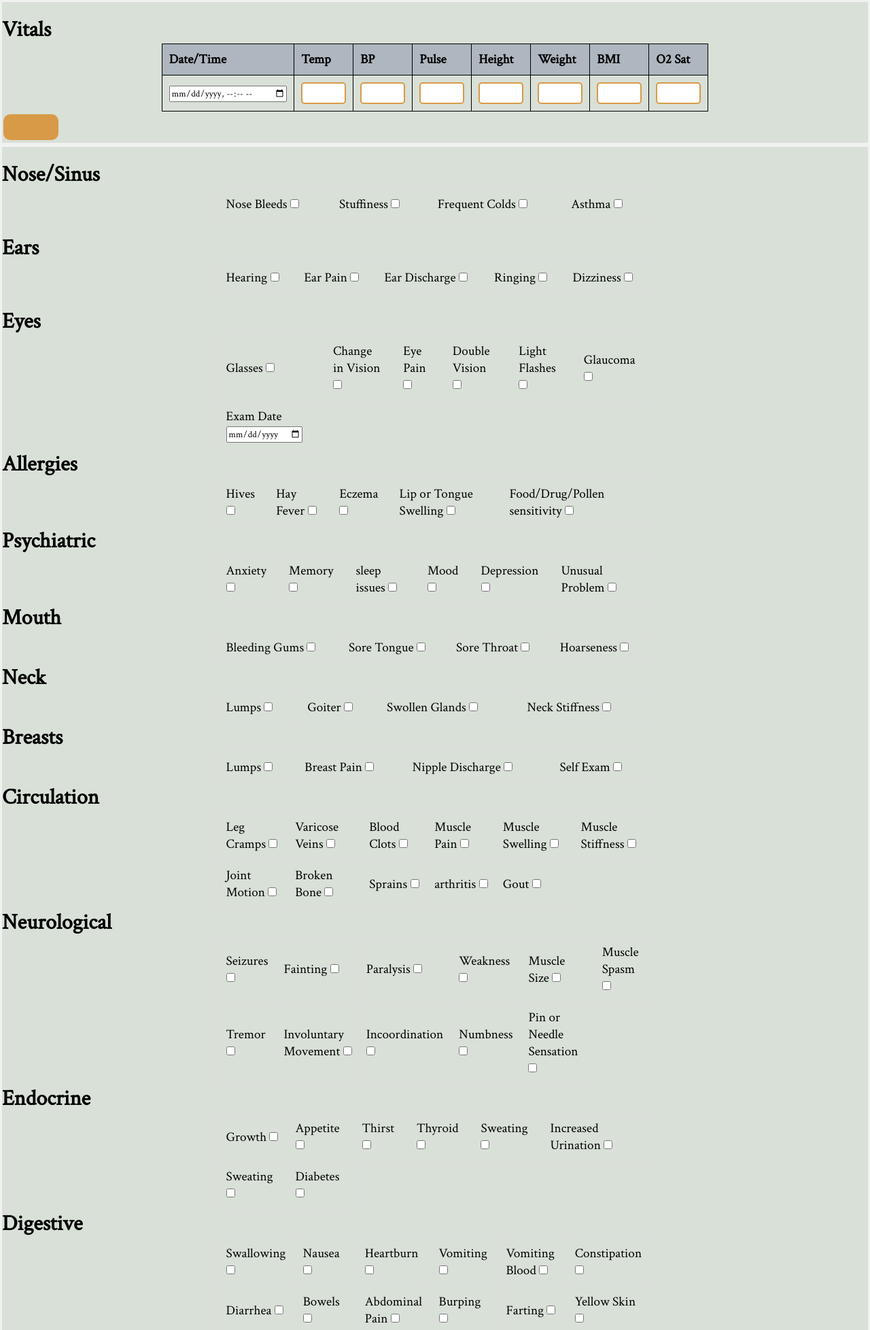
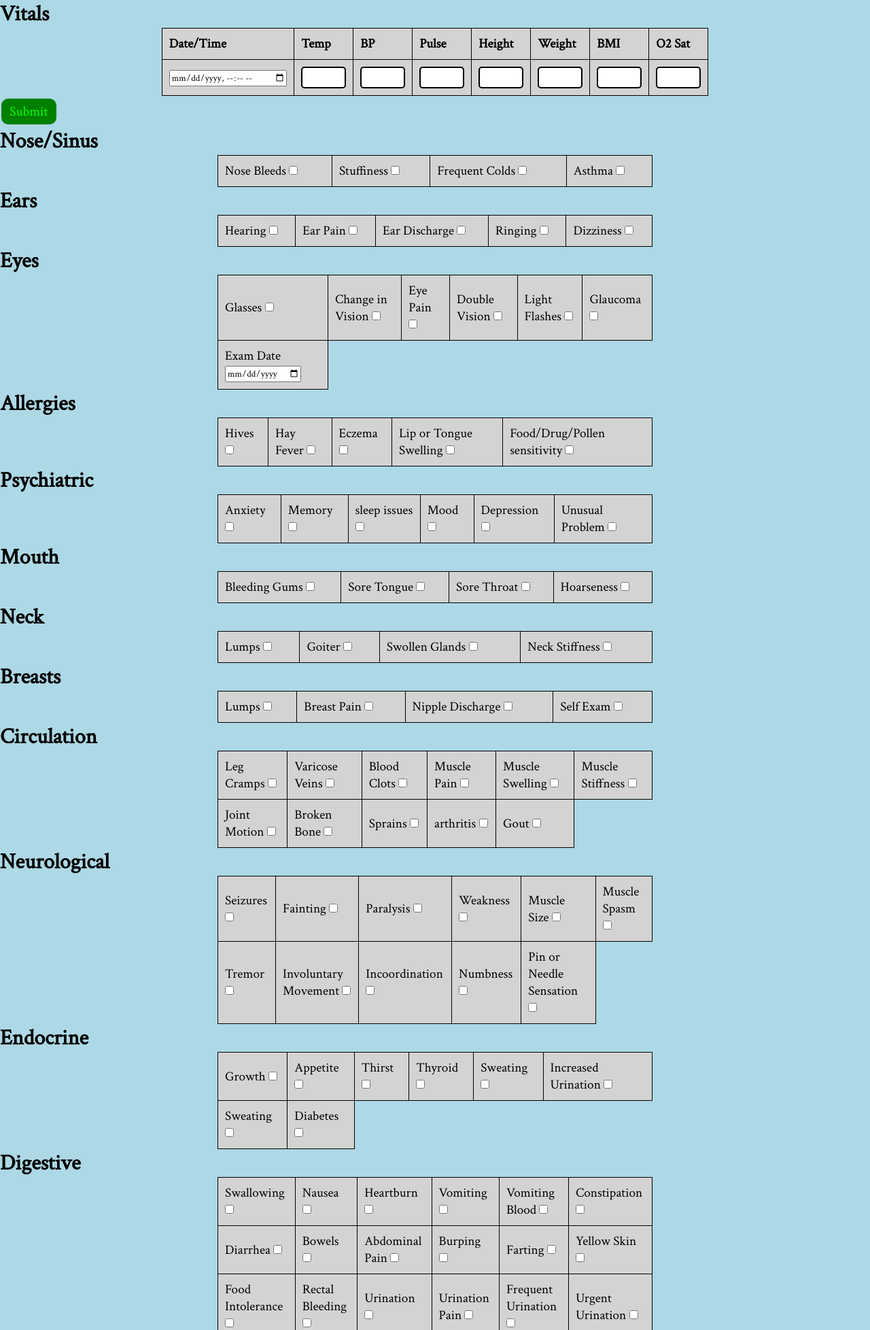
Before and after one commit to cis4150-2023/clinic, a PHP site: page /MedicalRecord.html in a window 1280 px wide. Shown: the top 1956 px of the page at 68% size. Run offline with PHP 8.4, Linux system fonts and the light colour scheme.

Commit message:
Updated CSS

```diff
--- a/Clinic23/main/pharmacy.html
+++ b/Clinic23/main/pharmacy.html
@@ -1,10 +1,12 @@
 <!-- Created by: John -->
-<!-- Modified: 10/17/23 -->
+<!-- Modified by: Ryan -->
+<!-- Modified: 11/07/23 -->
 
 <!DOCTYPE html>
 <html>
     <head>
         <title> Northern Psychiatric Services </title>
+        <link rel="stylesheet" href="style.css" media="screen">
     </head>
 
 <style>
@@ -22,6 +24,7 @@
         <header>
             patient prescriptions
         </header>
+                <br><br>
         <table style="width:100%">
             <tr>
                 <th>Prescription</th>
--- a/Clinic23/main/style.css
+++ b/Clinic23/main/style.css
@@ -1,11 +1,13 @@
 @import url("https://fonts.googleapis.com/css2?family=Bitter&family=Crimson+Text&display=swap");
 
 :root {
-    --text: #d89a47;
-    --highlight: #27474e;
-    --button: #d89a47;
-    --backgrnd: #d8e0d7;
-    --form: whitesmoke;
+    --text: yellow;
+    --highlight: navy;
+    --button: green;
+    --buttonTxt: lime;
+    --backgrnd: lightblue;
+    --form: lightgrey;
+    --border: black;
 }
 
 * {
@@ -41,10 +43,11 @@ table {
 }
 
 td, th {
-  border: 1px solid #dddddd;
+  border: 1px solid #000000;
   text-align: left;
   padding: 10px;
   font-size:1.2em;
+    background-color: var(--form);
 }
 footer {
     background-color: var(--highlight);
@@ -66,7 +69,7 @@ a:visited {
     background-color: var(--button);
     border: none;
     border-radius: 0.5em;
-    color: var(--button);
+    color: var(--buttonTxt);
     font-size: 1.25em;
     padding: 6px 12px;
     text-decoration: none;
@@ -86,7 +89,9 @@ h2 {
     color: var(--text);
     font-size: 2em;
 }
-
+h3{
+    color: var(--text);
+}
 .placeholder {
     height: 75px;
     width: 100%;
@@ -113,9 +118,9 @@ h2 {
 
 input[type="submit"] {
     background-color: var(--button);
-    border: none;
+    border: var(--border);
     border-radius: 0.5em;
-    color: var(--text);
+    color: var(--buttonTxt);
     font-size: 1.25em;
     padding: 6px 12px;
     text-decoration: none;
@@ -129,40 +134,12 @@ input[type="submit"]:active {
 }
 
 input[type="text"] {
-    border: 2px solid var(--text);
+    border: 2px solid var(--border);
     border-radius: 5px;
     padding: 5px;
 }
 
 /*********** Begin Medical Profile Page **************/
-
-.vitals h1
-    {
-        padding-top: 20px;
-    }
-.vitals table
-    {
-        border: 1px solid black;
-        border-collapse:collapse;
-    }
-.vitals th
-    {
-        border: 1px solid black;
-        background-color:#aeb6bf;
-    }
-.vitals td
-    {
-        border: 1px solid black;
-    }
-.rostables h1
-    {
-        padding-top: 20px;
-    }
-.rostables td
-    {
-        padding-right: 20px;
-        text-align: left;
-    }
 
 #profileGrid {
     border: 0;
@@ -550,14 +527,14 @@ input.patientSideMenuLink:active,
 /********* End Note and Note History Page ************/
 .searchNav {
   overflow: hidden;
-  background-color: #e9e9e9;
+  background-color: --backgrnd;
 }
 
 /* Style the links inside the navigation bar */
 .searchNav a {
   float: left;
   display: block;
-  color: black;
+  color: var(--buttonTxt);
   text-align: center;
   padding: 14px 16px;
   text-decoration: none;
@@ -565,7 +542,7 @@ input.patientSideMenuLink:active,
 }
 
 .searchNav a:hover {
-  background-color: #ddd;
+  background-color: --highlight;
 }
 
 .searchNav a.active {
@@ -576,7 +553,7 @@ input.patientSideMenuLink:active,
 .searchNav input[type=text] {
   float: right;
   padding: 6px;
-  border: none;
+  border: 1px black;
   margin-top: 8px;
   margin-right: 16px;
   font-size: 17px;
@@ -584,20 +561,20 @@ input.patientSideMenuLink:active,
 
 
 /*for login page*/
-form {border: 3px solid #f1f1f1;}
+form {border: 3px solid --form;}
 
 .container input[type=text], input[type=password] {
   width: 100%;
   padding: 12px 20px;
   margin: 8px 0;
   display: inline-block;
-  border: 1px solid #ccc;
+  border: 1px solid black;
   box-sizing: border-box;
 }
 
 button {
-  background-color: var(--highlight);
-  color: white;
+  background-color: var(--button);
+  color: --buttonTxt;
   padding: 14px 20px;
   margin: 8px 0;
   border: none;
```
Also changed, not shown: Clinic23/main/Billing_Statement_Page.html (+11 -3 lines).
